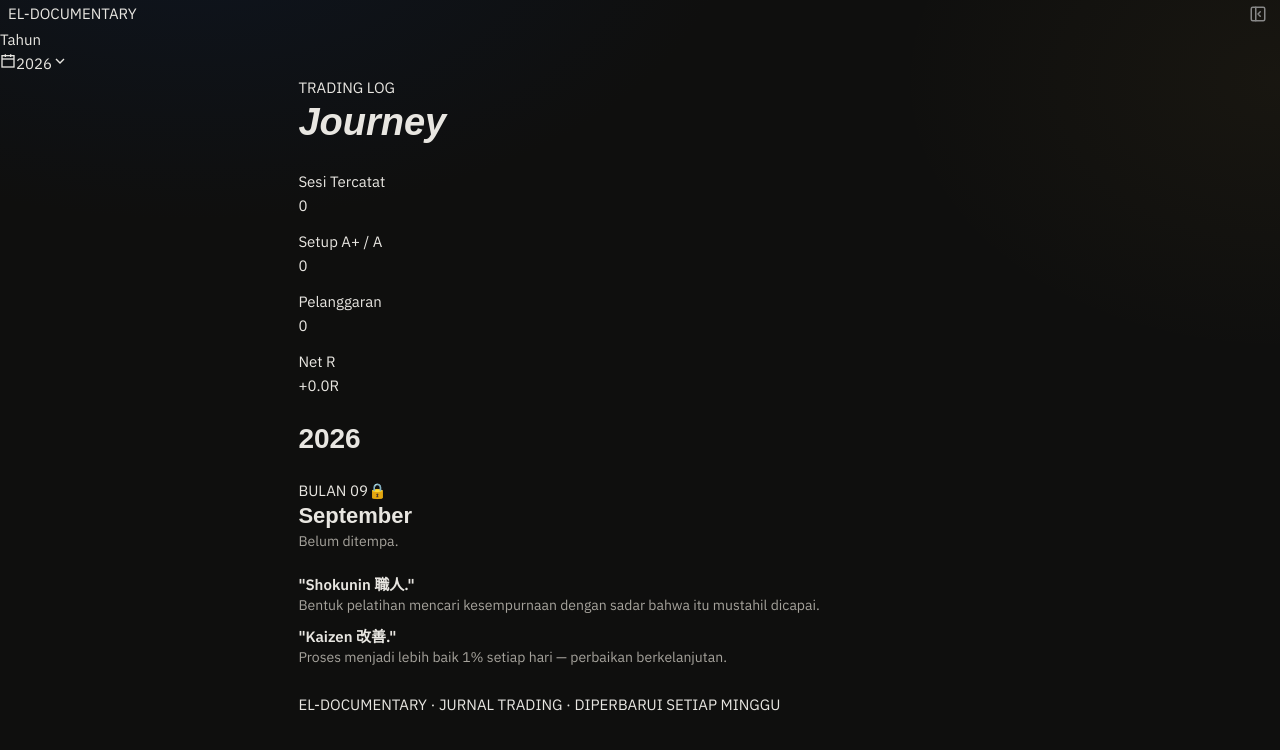
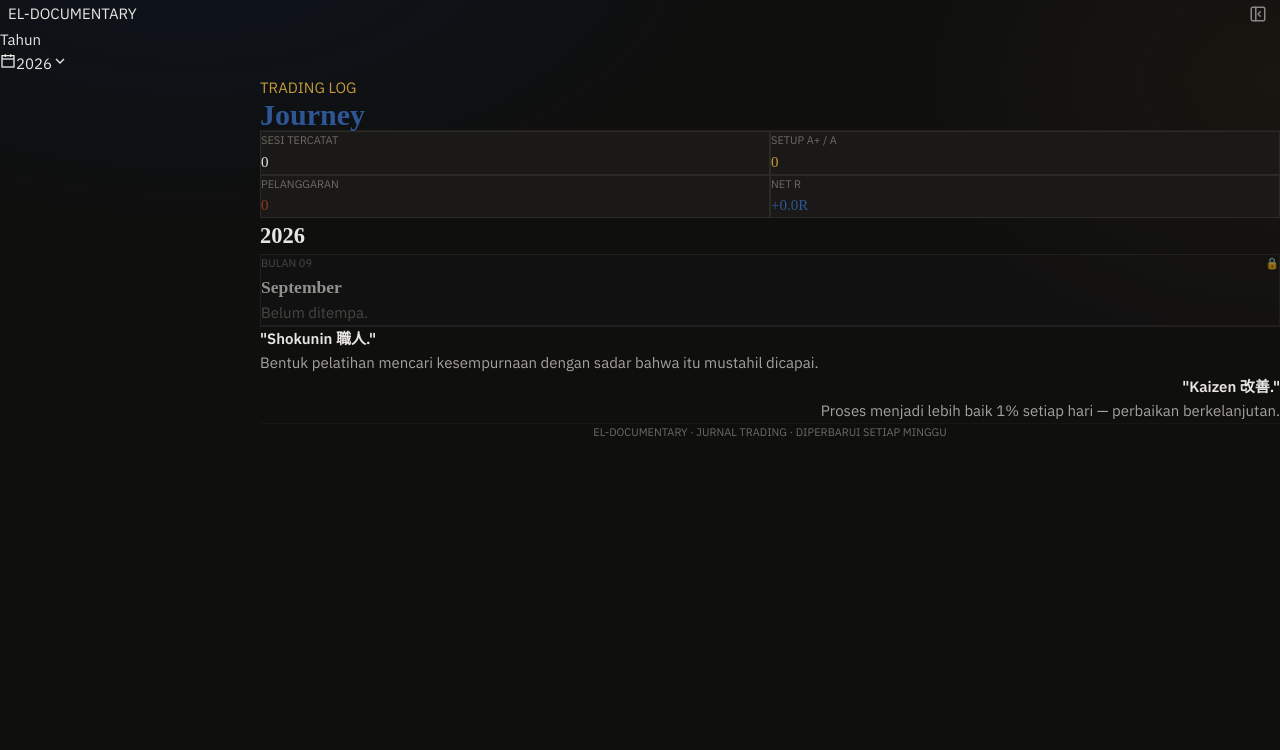
Before and after one commit to Eleven-stack11/the-tempering, a Next.js app: page / in a window 1280 px wide. Shown: the top 750 px of the page. Built offline with nearby package versions, Linux system fonts and the light colour scheme; a web font is replaced by a local one.

Commit message:
Update globals.css

```diff
--- a/app/globals.css
+++ b/app/globals.css
@@ -1,4 +1,8 @@
 @import url('https://fonts.googleapis.com/css2?family=Big+Shoulders:opsz,wght@10..72,400;10..72,600;10..72,700;10..72,800;10..72,900&family=IBM+Plex+Sans:ital,wght@0,300;0,400;0,500;0,600;1,400&family=IBM+Plex+Mono:wght@400;500;600&display=swap');
+
+@tailwind base;
+@tailwind components;
+@tailwind utilities;
 
 :root {
   --sidebar-width: 260px;
@@ -15,10 +19,12 @@
   --border-soft: #221F1C;
   --water-bright: #2E5695;
   --steel: #8A8A87;
+  --steel-dim: #56534E;
   --gold: #C49A3C;
   --gold-soft: #8A6B28;
   --gold-dim: #4A3B1C;
   --rust: #8B3A1F;
+  --rust-dim: #5C2814;
   --text: #E8E6E1;
   --text-muted: #A6A39C;
   --text-faint: #6E6B65;
@@ -28,9 +34,15 @@
   --container: 1080px;
 }
 
-* { box-sizing: border-box; margin: 0; padding: 0; }
+* {
+  box-sizing: border-box;
+  margin: 0;
+  padding: 0;
+}
 
-html { scroll-behavior: smooth; }
+html {
+  scroll-behavior: smooth;
+}
 
 body {
   margin: 0;
@@ -47,34 +59,20 @@ body {
   background-attachment: fixed;
 }
 
-/* ---------- Typography Base ---------- */
-h1, h2, h3, h4 {
-  font-family: var(--display);
-  color: var(--text);
-  font-weight: 700;
-  line-height: 1.2;
-}
-h1 { font-size: clamp(28px, 4vw, 38px); }
-h2 { font-size: clamp(22px, 3vw, 28px); }
-h3 { font-size: clamp(18px, 2.5vw, 22px); }
-h4 { font-size: 15px; font-family: var(--body); font-weight: 600; }
+/* =========================================================
+   PERBAIKAN TAMPILAN TABEL / DETAIL PADA HALAMAN DAY PAGE
+   ========================================================= */
 
-p { color: var(--text-muted); font-size: 14px; line-height: 1.6; }
-
-a { color: inherit; text-decoration: none; transition: color 0.15s ease; }
-a:hover { color: var(--gold); }
-
-/* ---------- Perbaikan Tabel / Key-Value Pair Halaman Day ---------- */
+/* Format Pasangan Label-Nilai (dl, dt, dd) */
 dl, .meta-grid, .detail-grid {
   display: grid;
   grid-template-columns: 140px 1fr;
-  gap: 10px 20px;
-  align-items: center;
-  margin: 20px 0;
+  gap: 12px 24px;
   background: var(--surface);
   border: 1px solid var(--border);
-  padding: 16px 20px;
+  padding: 20px;
   border-radius: 8px;
+  margin: 20px 0;
 }
 
 dt, .meta-label {
@@ -92,6 +90,7 @@ dd, .meta-value {
   margin: 0;
 }
 
+/* Format Tabel Standar */
 table {
   width: 100%;
   border-collapse: collapse;
@@ -117,144 +116,19 @@ th {
   background: var(--surface-2);
 }
 
-td { font-size: 14px; color: var(--text); }
-
-/* ---------- Layout & Navigation ---------- */
-.page-container {
-  max-width: var(--content-max-width);
-  margin: 0 auto;
-  padding: 0 var(--page-gutter);
-  width: 100%;
-}
-
-.topnav {
-  padding: 12px 0;
-  display: flex;
-  align-items: center;
-  justify-content: space-between;
-  background: transparent;
-  border-bottom: 1px solid var(--border-soft);
-  margin-bottom: 24px;
-}
-.topnav-crumb {
-  display: flex;
-  align-items: center;
-  gap: 8px;
-  font-family: var(--mono);
-  font-size: 11px;
-  letter-spacing: 0.08em;
-  text-transform: uppercase;
-  color: var(--text-faint);
-}
-.topnav-crumb a { color: var(--text-muted); }
-.topnav-crumb a:hover { color: var(--gold); }
-.topnav-sep { color: var(--border); }
-.topnav-here { color: var(--gold); font-weight: 500; }
-.topnav-home {
-  font-family: var(--mono);
-  font-size: 11px;
-  letter-spacing: 0.08em;
-  text-transform: uppercase;
-  color: var(--steel);
-}
-
-/* ---------- Grid & Cards ---------- */
-.grid { display: grid; gap: 12px; margin: 24px 0; }
-.grid.cols-3 { grid-template-columns: repeat(auto-fit, minmax(280px, 1fr)); }
-
-.tile, .stat-card {
-  background: var(--surface);
-  border: 1px solid var(--border);
-  border-radius: 8px;
-  padding: 20px 22px;
-  transition: border-color 0.2s ease, background 0.2s ease;
-}
-.tile:hover { border-color: #3D3A35; background: var(--surface-2); }
-
-.tile-eyebrow {
-  font-family: var(--mono);
-  font-size: 11px;
-  letter-spacing: 0.1em;
-  text-transform: uppercase;
-  color: var(--text-faint);
-  margin-bottom: 8px;
-}
-
-.tile h3 {
-  font-family: var(--display);
-  font-size: 32px;
-  font-weight: 800;
+td {
+  font-size: 14px;
   color: var(--text);
-  margin-bottom: 8px;
-}
-
-/* Spacing Teks Detail Pada Kartu */
-.tile-meta {
-  display: flex;
-  align-items: center;
-  gap: 8px;
-  font-size: 13px;
-  color: var(--text-muted);
-  margin-top: 4px;
-}
-.tile-meta strong {
-  color: var(--text);
-  font-weight: 600;
-}
-
-/* ---------- Video Slot ---------- */
-.video-slot {
-  aspect-ratio: 16 / 9;
-  background: var(--surface);
-  border: 1px solid var(--border);
-  border-radius: 10px;
-  overflow: hidden;
-  display: flex;
-  align-items: center;
-  justify-content: center;
-  margin: 16px 0;
-  max-width: 720px;
-  width: 100%;
-}
-
-/* ---------- Alignment Quotes Filosofi Footer ---------- */
-.home-quotes {
-  display: grid;
-  grid-template-columns: 1fr 1fr;
-  gap: 32px;
-  margin-top: 56px;
-  padding-top: 32px;
-  border-top: 1px solid var(--border-soft);
-}
-
-.quote-left { text-align: left; }
-.quote-right { text-align: right; }
-
-.quote-heading {
-  font-size: 18px;
-  font-weight: 600;
-  color: #FFFFFF;
-  margin-bottom: 6px;
-}
-
-.quote-body {
-  font-size: 13.5px;
-  color: var(--text-muted);
-  line-height: 1.5;
-}
-
-.footer-tagline {
-  grid-column: 1 / -1;
-  font-family: var(--mono);
-  font-size: 11px;
-  letter-spacing: 0.14em;
-  text-transform: uppercase;
-  color: var(--text-faint);
-  text-align: center;
-  margin-top: 32px;
 }
 
 /* Scrollbar Custom */
-::-webkit-scrollbar { width: 5px; }
-::-webkit-scrollbar-track { background: transparent; }
-::-webkit-scrollbar-thumb { background: #33322E; border-radius: 4px; }
+::-webkit-scrollbar {
+  width: 5px;
+}
+::-webkit-scrollbar-track {
+  background: transparent;
+}
+::-webkit-scrollbar-thumb {
+  background: #33322E;
+  border-radius: 4px;
+}
```
